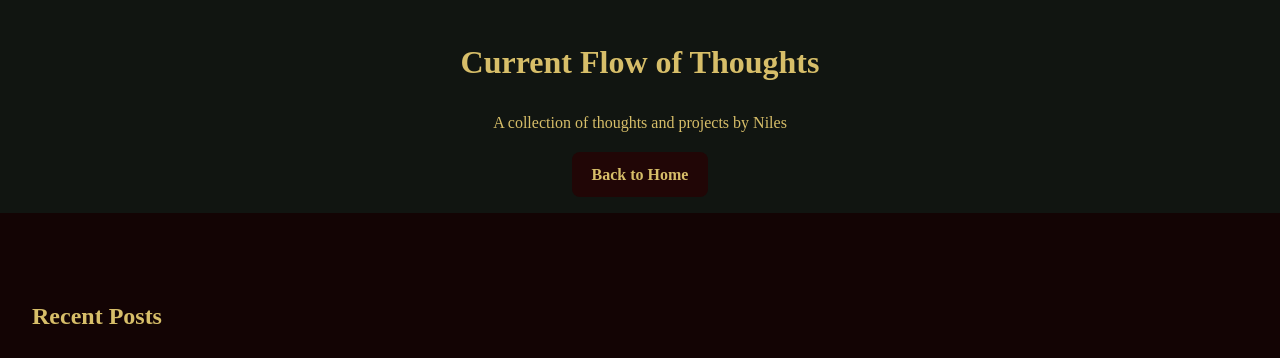
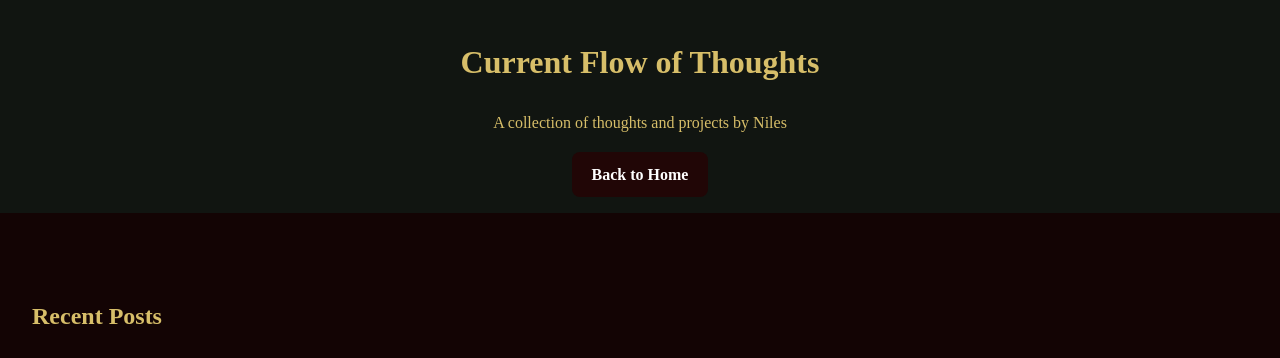
Before and after one commit to n-samaniego/Current-Flow-of-Thoughts, a Jekyll site: the page built from index.html, in a window 1280 px wide. Shown: the top 358 px of the page. Built offline with Jekyll 4.4.1, drawn with Linux system fonts in a browser that asks for light colours; the list of posts is cut into pages by our own code.

Commit message:
Update style.css

```diff
--- a/assets/style.css
+++ b/assets/style.css
@@ -1,6 +1,6 @@
 /* Global Reset */
 body {
-    font-family: 'Times New Roman', Times, serif;
+    font-family: 'Times New Roman', Times, serif;  /* Added fallback font */
     line-height: 1.6;
     margin: 0;
     padding: 0;
@@ -100,7 +100,7 @@ li {
     padding: 6px 12px;
     background-color: #1a1a1a;
     border: 1px solid #444;
-    color: #d7be69;
+    color: #bda356;  /* Slightly lighter/darker for pagination links */
     font-weight: bold;
     border-radius: 5px;
     transition: background-color 0.3s;
@@ -110,11 +110,12 @@ li {
     background-color: #2c2c2c;
 }
 
+/* Button Styling */
 .button {
     display: inline-block;
     padding: 10px 20px;
     background-color: #210606;  /* Your chosen color */
-    color: #d7be69;  /* White text */
+    color: #fff;  /* White text */
     border: none;
     border-radius: 8px;
     font-size: 1rem;
@@ -126,5 +127,15 @@ li {
 }
 
 .button:hover {
-    background-color: #150505;  /* Slightly lighter on hover */
+    background-color: #6A1B1B;  /* Brighter red for more contrast */
 }
+
+/* Button Focus Styles for Accessibility */
+.button:focus {
+    outline: 3px solid #d7be69; /* Highlight button focus */
+}
+
+/* Smooth Scrolling for anchor links */
+html {
+    scroll-behavior: smooth;
+}
```
